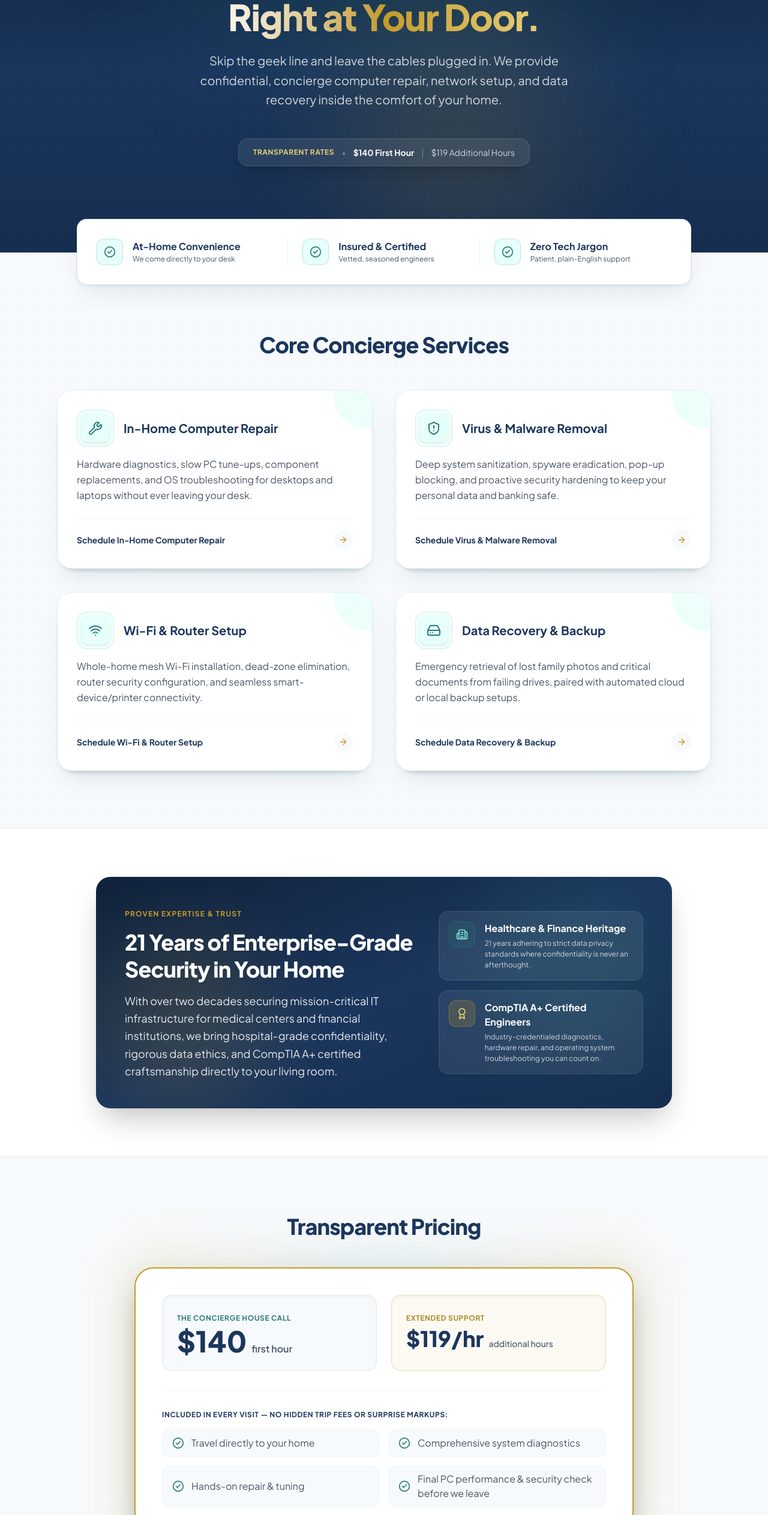
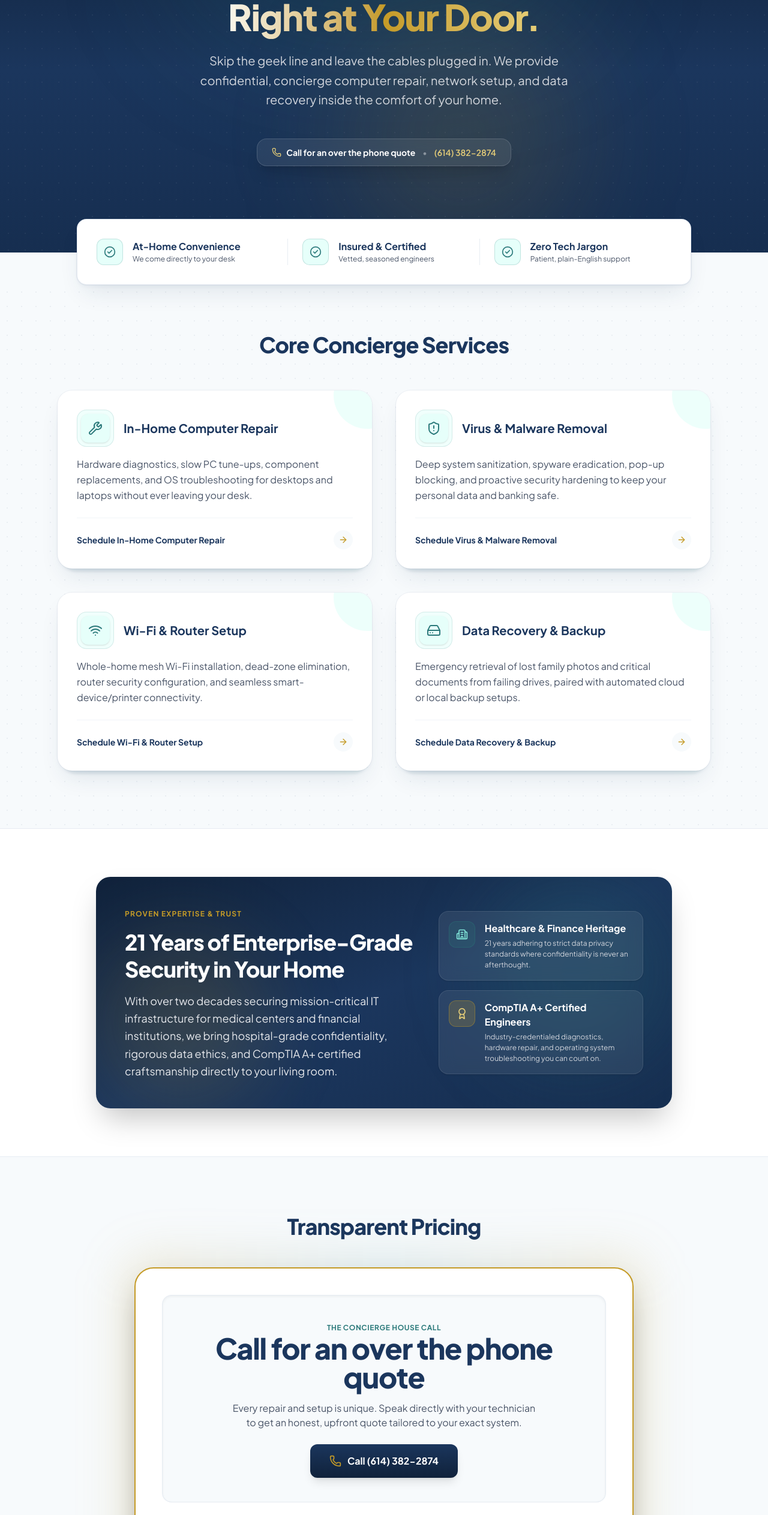
Before and after one commit to mystmn/ComputerCareSource, a React (Vite) app: page / in a window 1280 px wide. Shown: the part 264-2790 px from the top of the page at 60% size. Built offline with nearby package versions, Linux system fonts and the light colour scheme; no server answers.

Commit message:
Update pricing to 'Call for an over the phone quote' with direct call action

```diff
--- a/src/domains/hero/components/HeroSection.tsx
+++ b/src/domains/hero/components/HeroSection.tsx
@@ -1,5 +1,5 @@
 import React from 'react';
-import { CheckCircle2 } from 'lucide-react';
+import { CheckCircle2, Phone } from 'lucide-react';
 
 export const HeroSection: React.FC = () => {
   const trustPillars = [
@@ -44,16 +44,16 @@ export const HeroSection: React.FC = () => {
             </p>
           </div>
 
-          {/* Group 2: Rate Reassurance */}
-          <div className="inline-flex items-center px-6 py-3 rounded-2xl bg-white/[0.08] backdrop-blur-md border border-white/15 shadow-xl text-xs sm:text-sm text-gray-200">
-            <span className="text-[#E6CE78] font-bold uppercase tracking-wider text-xs">
-              Transparent Rates
-            </span>
-            <span className="text-white/30 mx-3">&bull;</span>
-            <span className="font-bold text-white">$140 First Hour</span>
-            <span className="text-white/30 mx-3">|</span>
-            <span className="text-gray-300">$119 Additional Hours</span>
-          </div>
+          {/* Group 2: Rate / Quote Reassurance */}
+          <a
+            href="tel:6143822874"
+            className="inline-flex items-center gap-2 px-6 py-3 rounded-2xl bg-white/[0.08] hover:bg-white/[0.14] backdrop-blur-md border border-white/15 shadow-xl text-xs sm:text-sm text-gray-200 transition-colors"
+          >
+            <Phone className="w-4 h-4 text-[#E6CE78]" />
+            <span className="font-bold text-white">Call for an over the phone quote</span>
+            <span className="text-white/40 mx-1">&bull;</span>
+            <span className="text-[#E6CE78] font-semibold">(614) 382-2874</span>
+          </a>
         </div>
       </section>
 
--- a/src/domains/pricing/components/PricingSection.tsx
+++ b/src/domains/pricing/components/PricingSection.tsx
@@ -1,5 +1,5 @@
 import React from 'react';
-import { CheckCircle2 } from 'lucide-react';
+import { CheckCircle2, Phone } from 'lucide-react';
 
 export const PricingSection: React.FC = () => {
   const includedItems = [
@@ -28,28 +28,25 @@ export const PricingSection: React.FC = () => {
 
           {/* Layer 3: Main Gold-Bordered Spotlight Card */}
           <div className="relative z-10 rounded-[2rem] bg-white border-2 border-[#C59B27] shadow-2xl p-7 sm:p-11">
-            {/* Recessed Rate Wells */}
-            <div className="grid grid-cols-1 md:grid-cols-2 gap-6">
-              {/* First Hour Well */}
-              <div className="rounded-2xl bg-[#F7FAFC] border border-slate-200/80 p-6 text-center md:text-left space-y-1 shadow-inner">
-                <span className="text-xs font-bold uppercase tracking-wider text-[#2C7A7B]">
-                  The Concierge House Call
-                </span>
-                <div className="flex items-baseline justify-center md:justify-start gap-2 pt-1">
-                  <span className="text-5xl font-black text-[#1B365D]">$140</span>
-                  <span className="text-base font-semibold text-[#4A5568]">first hour</span>
-                </div>
+            {/* Call for Quote Highlight */}
+            <div className="rounded-2xl bg-[#F7FAFC] border border-slate-200/80 p-8 sm:p-10 text-center space-y-4 shadow-inner">
+              <span className="text-xs font-bold uppercase tracking-wider text-[#2C7A7B]">
+                The Concierge House Call
+              </span>
+              <div className="text-3xl sm:text-5xl font-black text-[#1B365D] tracking-tight">
+                Call for an over the phone quote
               </div>
-
-              {/* Extended Support Well */}
-              <div className="rounded-2xl bg-[#FBF7EC]/60 border border-[#C59B27]/30 p-6 text-center md:text-left space-y-1 shadow-inner">
-                <span className="text-xs font-bold uppercase tracking-wider text-[#AF8820]">
-                  Extended Support
-                </span>
-                <div className="flex items-baseline justify-center md:justify-start gap-2 pt-1">
-                  <span className="text-4xl font-extrabold text-[#1B365D]">$119/hr</span>
-                  <span className="text-sm font-medium text-[#4A5568]">additional hours</span>
-                </div>
+              <p className="text-base text-[#4A5568] max-w-lg mx-auto">
+                Every repair and setup is unique. Speak directly with your technician to get an honest, upfront quote tailored to your exact system.
+              </p>
+              <div className="pt-2">
+                <a
+                  href="tel:6143822874"
+                  className="inline-flex items-center gap-2.5 px-8 py-4 rounded-xl bg-gradient-to-b from-[#1B365D] to-[#10223B] hover:from-[#10223B] hover:to-[#0D1C30] text-white font-bold text-base shadow-lg transition-all transform hover:-translate-y-0.5 cursor-pointer"
+                >
+                  <Phone className="w-5 h-5 text-[#C59B27]" />
+                  <span>Call (614) 382-2874</span>
+                </a>
               </div>
             </div>
 
```
